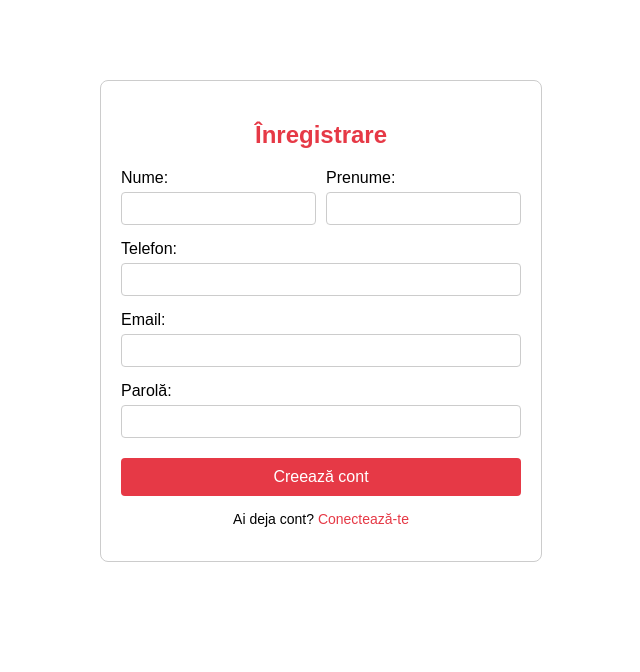
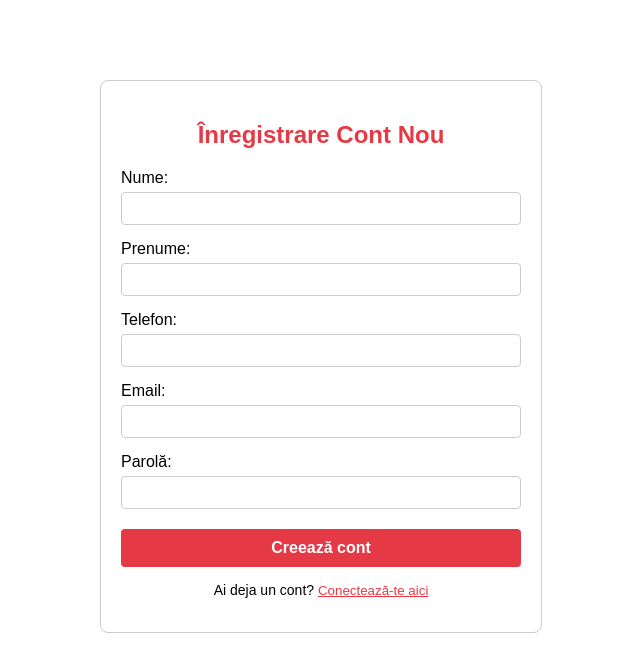
Before and after one commit to tomelu20/Donare-de-snage, a React app in the folder frontend/: page / in a window 1280 px wide. Both pictures are taken after a click on the button "Înregistrează-te". Shown: the top 672 px of the page, without its empty margins (319-959 px from the left). Built offline with nearby package versions, Linux system fonts and the light colour scheme; the HTML template or start-up script is replaced by a standard one.

Commit message:
conecting to web page on registration

```diff
--- a/frontend/src/App.jsx
+++ b/frontend/src/App.jsx
@@ -20,6 +20,7 @@ function App() {
       {currentScreen === 'register' && (
         <Register
           onSwitch={() => setCurrentScreen('login')}
+          onRegisterSuccess={() => setCurrentScreen('dashboard')}
         />
       )}
 
--- a/frontend/src/Register.jsx
+++ b/frontend/src/Register.jsx
@@ -1,7 +1,7 @@
 import React, { useState } from 'react';
 import axios from 'axios';
 
-function Register({ onSwitch }) {
+function Register({ onSwitch, onRegisterSuccess }) {
   const [name, setName] = useState('');
   const [surname, setSurname] = useState('');
   const [phone, setPhone] = useState('');
@@ -16,7 +16,8 @@ function Register({ onSwitch }) {
     setSuccess('');
 
     try {
-      await axios.post('http://127.0.0.1:8000/auth/register', {
+      // 1. Trimitem datele către backend și reținem răspunsul (care conține id, name, role etc.)
+      const response = await axios.post('http://127.0.0.1:8000/auth/register', {
         name: name,
         surname: surname,
         phone: phone,
@@ -24,13 +25,25 @@ function Register({ onSwitch }) {
         password: password
       });
 
-      setSuccess('Contul a fost creat cu succes! Te poți loga acum.');
-      // Ștergem câmpurile din formular după succes
+      // 2. Salvăm direct datele utilizatorului în sesiune (exact ca la Login)
+      sessionStorage.setItem('user_session', JSON.stringify(response.data));
+
+      setSuccess('Contul a fost creat cu succes! Te redirecționăm direct în aplicație...');
+
+      // 3. Golești câmpurile din formular
       setName('');
       setSurname('');
       setPhone('');
       setEmail('');
       setPassword('');
+
+      // 4. Redirecționare automată după 1.5 secunde pentru ca userul să poată citi mesajul de succes
+      setTimeout(() => {
+        if (onRegisterSuccess) {
+          onRegisterSuccess();
+        }
+      }, 1500);
+
     } catch (err) {
       setError(err.response?.data?.detail || 'A apărut o eroare la înregistrare.');
     }
@@ -38,14 +51,13 @@ function Register({ onSwitch }) {
 
   return (
     <div style={{ maxWidth: '400px', margin: '80px auto', padding: '20px', border: '1px solid #ccc', borderRadius: '8px', fontFamily: 'sans-serif' }}>
-      <h2 style={{ textAlign: 'center', color: '#e63946' }}>Înregistrare</h2>
+      <h2 style={{ textAlign: 'center', color: '#e63946' }}>Înregistrare Cont Nou</h2>
 
       {error && <p style={{ color: 'red', backgroundColor: '#ffe3e3', padding: '10px', borderRadius: '4px' }}>{error}</p>}
       {success && <p style={{ color: 'green', backgroundColor: '#e3ffe3', padding: '10px', borderRadius: '4px' }}>{success}</p>}
 
       <form onSubmit={handleRegister}>
-        <div style={{ display: 'flex', gap: '10px', marginBottom: '15px' }}>
-          <div style={{ flex: 1 }}>
+        <div style={{ marginBottom: '15px' }}>
           <label style={{ display: 'block', marginBottom: '5px' }}>Nume:</label>
           <input
             type="text"
@@ -55,7 +67,8 @@ function Register({ onSwitch }) {
             style={{ width: '100%', padding: '8px', borderRadius: '4px', border: '1px solid #ccc', boxSizing: 'border-box' }}
           />
         </div>
-          <div style={{ flex: 1 }}>
+
+        <div style={{ marginBottom: '15px' }}>
           <label style={{ display: 'block', marginBottom: '5px' }}>Prenume:</label>
           <input
             type="text"
@@ -65,12 +78,11 @@ function Register({ onSwitch }) {
             style={{ width: '100%', padding: '8px', borderRadius: '4px', border: '1px solid #ccc', boxSizing: 'border-box' }}
           />
         </div>
-        </div>
 
         <div style={{ marginBottom: '15px' }}>
           <label style={{ display: 'block', marginBottom: '5px' }}>Telefon:</label>
           <input
-            type="tel"
+            type="text"
             value={phone}
             onChange={(e) => setPhone(e.target.value)}
             required
@@ -100,13 +112,16 @@ function Register({ onSwitch }) {
           />
         </div>
 
-        <button type="submit" style={{ width: '100%', padding: '10px', backgroundColor: '#e63946', color: 'white', border: 'none', borderRadius: '4px', cursor: 'pointer', fontSize: '16px' }}>
+        <button type="submit" style={{ width: '100%', padding: '10px', backgroundColor: '#e63946', color: 'white', border: 'none', borderRadius: '4px', cursor: 'pointer', fontSize: '16px', fontWeight: 'bold' }}>
           Creează cont
         </button>
       </form>
 
       <p style={{ textAlign: 'center', marginTop: '15px', fontSize: '14px' }}>
-        Ai deja cont? <button onClick={onSwitch} style={{ background: 'none', border: 'none', color: '#e63946', cursor: 'pointer', fontWeight: 'bold', padding: 0, font: 'inherit' }}>Conectează-te</button>
+        Ai deja un cont?{' '}
+        <button type="button" onClick={onSwitch} style={{ background: 'none', border: 'none', color: '#e63946', textDecoration: 'underline', cursor: 'pointer', padding: 0 }}>
+          Conectează-te aici
+        </button>
       </p>
     </div>
   );
```
Lines whose indentation alone changed are shown as unchanged.
